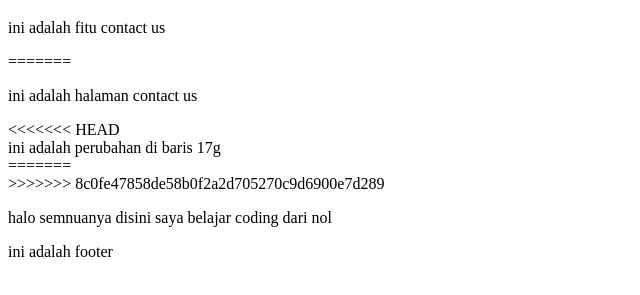
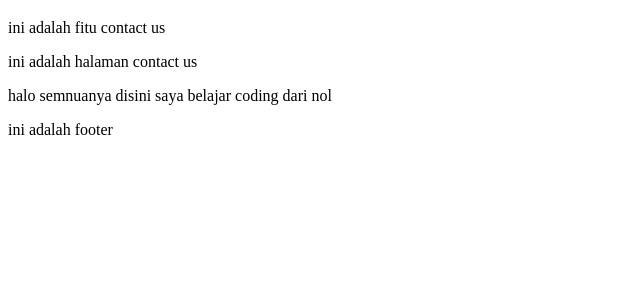
Before and after one commit to ardysanjaya90/StudyArdy, a plain HTML site: page contact-us.html in a window 1280 px wide. Shown: the part 87-382 px from the top of the page, without its empty margins (0-640 px from the left). Drawn offline with Linux system fonts and the light colour scheme.

Commit message:
mengedit isian di halaman contact us

```diff
--- a/contact-us.html
+++ b/contact-us.html
@@ -11,16 +11,9 @@
     <h1>Halooooo semuanya</h1>
 
     <p>ini adalah fitu contact us</p>
-    =======
     <p>ini adalah halaman contact us</p>
-
-<<<<<<< HEAD
-    <div>ini adalah perubahan di baris 17g</div>
-
-=======
 <form action=""></form>
 
->>>>>>> 8c0fe47858de58b0f2a2d705270c9d6900e7d289
     <p>halo semnuanya disini saya belajar coding dari nol</p>
 
     <footer>ini adalah footer</footer>
```
